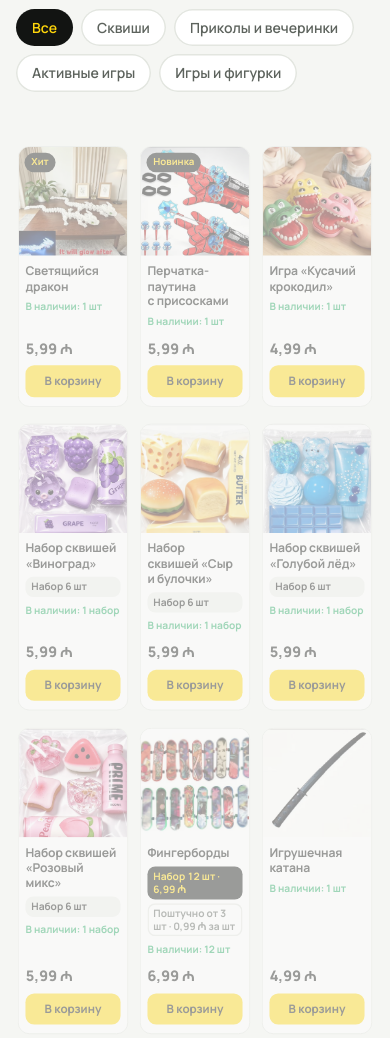
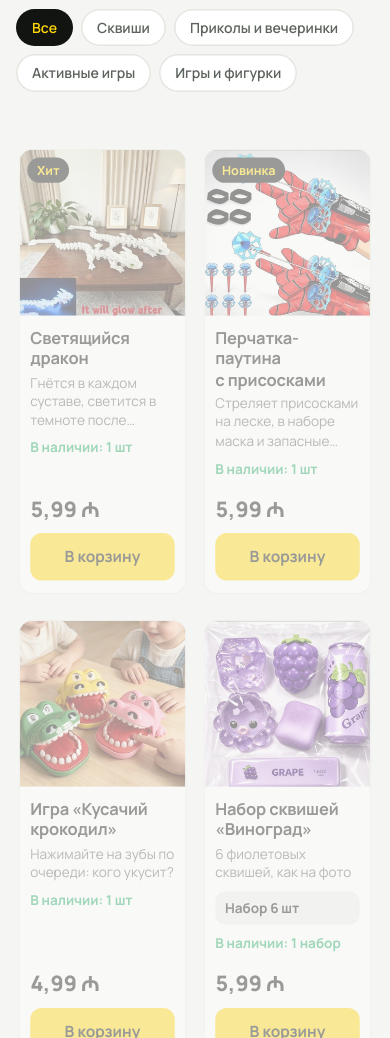
Before and after one commit to wiynet/squishaz, a plain HTML site: page index.html in a window 390 px wide. Shown: the part 1795-2833 px from the top of the page. Drawn offline with Linux system fonts and the light colour scheme.

Commit message:
На телефоне 2 товара в ряд, крупнее текст

```diff
--- a/index.html
+++ b/index.html
@@ -284,22 +284,24 @@ footer b { color: #fff; }
 .toast.show { transform: translate(-50%, 0); }
 .toast:not(.show) { opacity: 0; visibility: hidden; pointer-events: none; transition: transform .25s ease, opacity .2s ease, visibility 0s .25s; }
 
-/* На телефоне — по 3 товара в ряд, компактные карточки */
+/* На телефоне — по 2 товара в ряд, крупный читаемый текст */
 @media (max-width: 600px) {
-  .grid { grid-template-columns: repeat(3, minmax(0, 1fr)); gap: 8px; }
-  .card { border-radius: 12px; }
+  .grid { grid-template-columns: repeat(2, minmax(0, 1fr)); gap: 12px; }
+  .card { border-radius: 14px; }
   .card:hover { transform: none; box-shadow: none; }
-  .card .body { padding: 8px 7px 9px; gap: 2px; }
-  .card .cat-label, .card .note { display: none; }
-  .card h3 { font-size: 12.5px; line-height: 1.25; }
-  .card .variant { gap: 4px; margin-top: 4px; }
-  .card .vbtn, .card .vtag { width: 100%; text-align: left; font-size: 10.5px; line-height: 1.25; padding: 4px 6px; border-radius: 8px; }
-  .card .stock { font-size: 10.5px; margin-top: 3px; }
-  .card .buy { flex-direction: column; align-items: stretch; gap: 6px; padding-top: 6px; }
-  .card .price { font-size: 15px; }
-  .card .buy .btn { padding: 7px 4px; font-size: 12px; border-radius: 9px; }
-  .card .badge { top: 6px; left: 6px; font-size: 10px; padding: 2px 7px; }
+  .card .body { padding: 12px 11px 13px; gap: 4px; }
+  .card .cat-label { display: none; }
+  .card h3 { font-size: 17px; line-height: 1.25; }
+  .card .note { font-size: 14px; line-height: 1.4; display: -webkit-box; -webkit-line-clamp: 3; -webkit-box-orient: vertical; overflow: hidden; }
+  .card .variant { gap: 6px; margin-top: 6px; }
+  .card .vbtn, .card .vtag { width: 100%; text-align: left; font-size: 14px; line-height: 1.3; padding: 8px 10px; border-radius: 10px; }
+  .card .stock { font-size: 14px; margin-top: 4px; }
+  .card .buy { flex-direction: column; align-items: stretch; gap: 8px; padding-top: 10px; }
+  .card .price { font-size: 22px; }
+  .card .buy .btn { padding: 12px 8px; font-size: 16px; border-radius: 12px; }
+  .card .badge { top: 8px; left: 8px; font-size: 13px; padding: 3px 10px; }
 }
+@media (max-width: 340px) { .grid { grid-template-columns: 1fr; } }
 
 /* ---------- Анимации ---------- */
 .btn { position: relative; overflow: hidden; isolation: isolate; }
```
